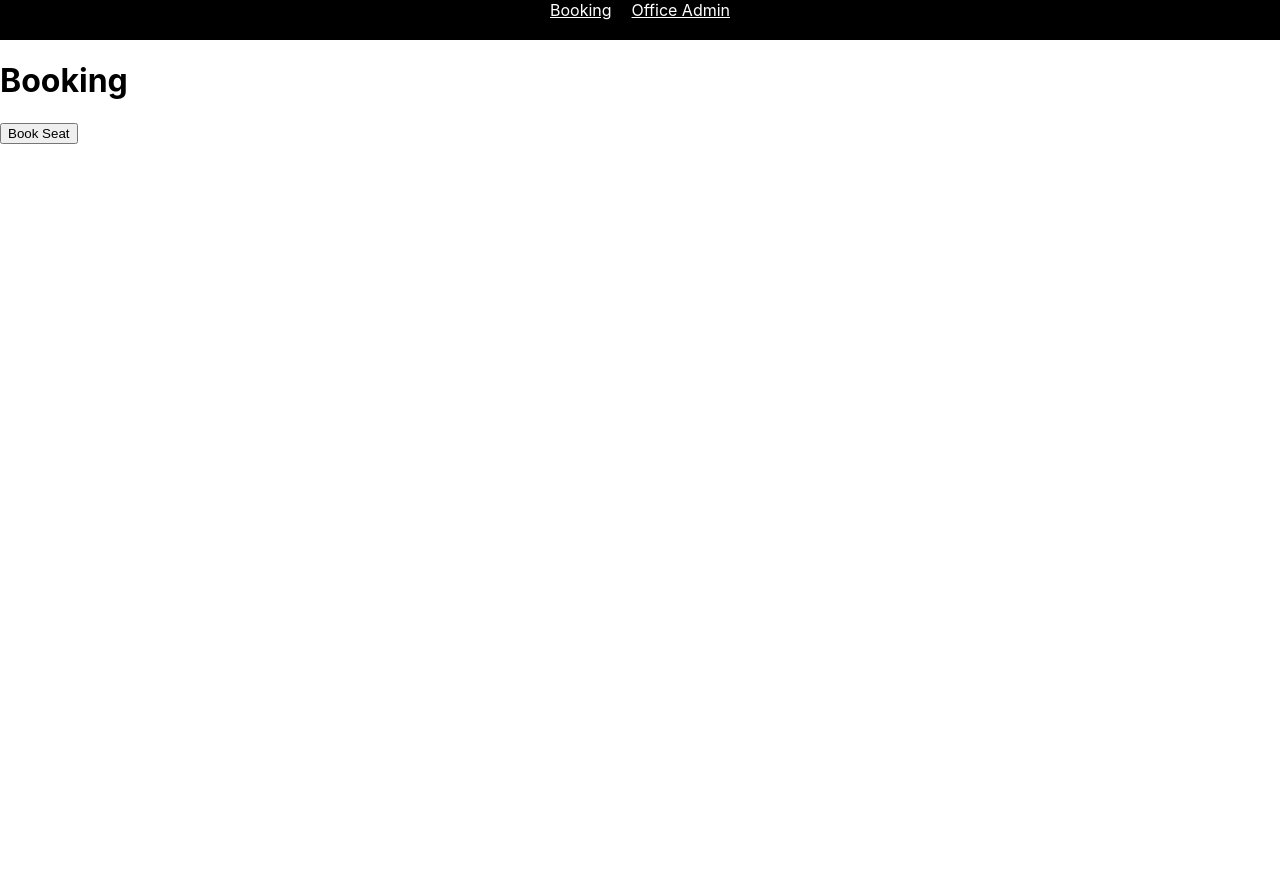
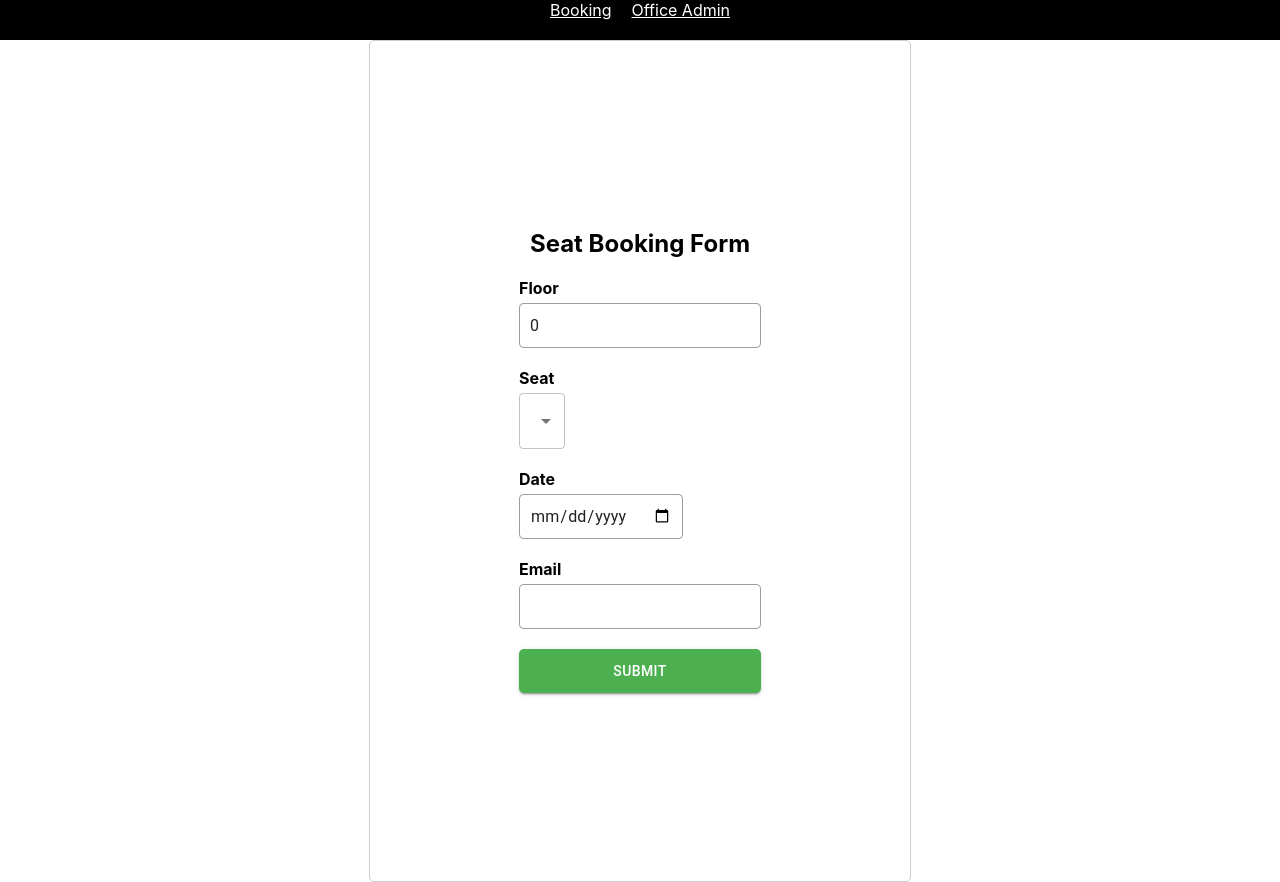
Before and after one commit to tp1088/book-my-seat, a React (Create React App) app: page /booking in a window 1280 px wide. Before the commit the page ends 800 px from the top, so only its background shows below. Built offline with nearby package versions, Linux system fonts and the light colour scheme.

Commit message:
booking form

```diff
--- a/src/App.tsx
+++ b/src/App.tsx
@@ -3,7 +3,7 @@ import logo from './logo.svg';
 import './App.css';
 import { AppHeader } from './components/AppHeader';
 import { Route, Routes } from 'react-router-dom';
-import { Booking } from "./components/Booking"
+import  Booking  from "./components/Booking"
 import { OfficeAdmin } from "./components/OfficeAdmin"
 
 function App() {
--- a/src/components/Booking.tsx
+++ b/src/components/Booking.tsx
@@ -1,10 +1,121 @@
-import { submitBooking } from "../services/seatServices"
+import React, { useState } from 'react';
+import MenuItem from '@mui/material/MenuItem';
+import Select from '@mui/material/Select';
+import { SelectChangeEvent } from '@mui/material/Select';
+import TextField from '@mui/material/TextField';
+import Button from '@mui/material/Button';
+import './BookingScreen.css';
+import { submitBooking } from '../services/seatServices';
 
-export const Booking = ()=>{
-    return (
-        <div>
-            <h1 >Booking</h1>
-            <button onClick={submitBooking}>Book Seat</button>
+export interface SeatBookingFormData {
+  floor: number;
+  seat: string;
+  bookingDate: string;
+  email: string;
+}
+
+const Booking: React.FC = () => {
+  const [formData, setFormData] = useState<SeatBookingFormData>({
+    floor: 0,
+    seat: '',
+    bookingDate: '',
+    email: '',
+  });
+
+  const handleInputChange = (e: React.ChangeEvent<HTMLInputElement>) => {
+    const { name, value } = e.target;
+    setFormData((prevFormData) => ({ ...prevFormData, [name]: value }));
+  };
+
+  const handleSelectChange = (e: SelectChangeEvent<string>) => {
+    const { name, value } = e.target;
+    setFormData((prevFormData) => ({ ...prevFormData, [name]: value }));
+  };
+
+  const handleSubmit = (e: React.FormEvent<HTMLFormElement>) => {
+    e.preventDefault();
+    const emailRegex = /^[^\s@]+@[^\s@]+\.[^\s@]+$/;
+    if (!emailRegex.test(formData.email)) {
+      alert('Please enter a valid email address.');
+      return;
+    }
+
+    submitBooking(formData)
+    alert(
+      `Form submitted successfully!\nFloor: ${formData.floor}\nSeat: ${formData.seat}\nDate: ${formData.bookingDate}\nEmail: ${formData.email}`
+    );
+
+    // Reset the form after successful submission
+    setFormData({
+      floor: 0,
+      seat: 'Select a seat',
+      bookingDate: '',
+      email: '',
+    });
+  };
+
+  return (
+    <div className="container">
+      <h2>Seat Booking Form</h2>
+      <form onSubmit={handleSubmit}>
+        <div className="form-group">
+          <label htmlFor="floor">Floor</label>
+          <TextField
+            type="number"
+            id="floor"
+            name="floor"
+            value={formData.floor}
+            onChange={handleInputChange}
+            required
+            inputProps={{ min: '0' }}
+          />
         </div>
-    )
-}
+        <div className="form-group">
+          <label htmlFor="seat">Seat</label>
+          <Select
+            id="seat"
+            name="seat"
+            value={formData.seat}
+            onChange={handleSelectChange}
+            required
+            label="Seat"
+          >
+            <MenuItem value="" disabled>Select a seat</MenuItem>
+            <MenuItem value="A1">A1</MenuItem>
+            <MenuItem value="A2">A2</MenuItem>
+            <MenuItem value="A3">A3</MenuItem>
+          </Select>
+        </div>
+        <div className="form-group">
+          <label htmlFor="bookingDate">Date</label>
+          <TextField
+            type="date"
+            id="bookingDate"
+            name="bookingDate"
+            value={formData.bookingDate}
+            onChange={handleInputChange}
+            required
+          />
+        </div>
+        <div className="form-group">
+          <label htmlFor="email">Email</label>
+          <TextField
+            type="email"
+            id="email"
+            name="email"
+            value={formData.email}
+            onChange={handleInputChange}
+            required
+          />
+        </div>
+        <div className="form-group">
+          <Button type="submit" variant="contained" color="primary">
+            Submit
+          </Button>
+        </div>
+      </form>
+    </div>
+  );
+};
+
+export default Booking;
--- /dev/null
+++ b/src/components/BookingScreen.css
@@ -0,0 +1,66 @@
+
+.container {
+    max-width: 500px;
+    margin: 0 auto;
+    padding: 20px;
+    border: 1px solid #ccc;
+    border-radius: 5px;
+    display: flex;
+    flex-direction: column; /* Align form fields vertically */
+    align-items: center; /* Center the form fields horizontally */
+    justify-content: center; /* Center the container vertically */
+    min-height: 100vh; /* Set minimum height to fill the viewport */
+  }
+
+  h2 {
+    text-align: center;
+    margin-bottom: 20px;
+  }
+
+  .form-group {
+    margin-bottom: 20px;
+    width: 100%;
+    display: flex;
+    flex-direction: column; /* Align form fields vertically */
+    align-items: flex-start; /* Align labels and fields to the left */
+  }
+
+  label {
+    font-weight: bold;
+    margin-bottom: 5px; /* Add margin below the label */
+  }
+
+  input[type="number"],
+  input[type="date"],
+  input[type="email"],
+  select {
+    width: 100%;
+    padding: 10px;
+    border: 1px solid #ccc;
+    border-radius: 5px;
+  }
+
+  select {
+    cursor: pointer;
+  }
+
+  .helper-text {
+    color: red;
+    font-size: 14px;
+    margin-top: 5px;
+  }
+
+  button[type="submit"] {
+    display: block;
+    width: 100%;
+    padding: 10px;
+    background-color: #4caf50;
+    color: white;
+    border: none;
+    border-radius: 5px;
+    cursor: pointer;
+  }
+
+  button[type="submit"]:hover {
+    background-color: #45a049;
+  }
--- a/src/components/OfficeAdmin.tsx
+++ b/src/components/OfficeAdmin.tsx
@@ -8,7 +8,7 @@ import { fetchCurrentBookings } from "../services/seatServices";
 export const OfficeAdmin = ()=>{
     const [rows, setRows] = React.useState(() => []);
     const columns: GridColDef[] = [
-        { field: 'user', headerName: 'User', width: 150 },
+        { field: 'user', headerName: 'User', width: 250 },
         { field: 'floor', headerName: 'Floor', width: 150 },
         { field: 'seat', headerName: 'Seat', width: 150 },
         { field: 'bookingDate', headerName: 'Booking Date', width: 250 }
@@ -18,7 +18,7 @@ export const OfficeAdmin = ()=>{
     }, [])
     return (
         <div>
-            <h1 >Admin</h1>
+            <h1> Booking Details</h1>
 
             <DataGrid
                 rows={rows}
--- a/src/resources/data.json
+++ b/src/resources/data.json
@@ -1,20 +1,20 @@
 [
     {
-        "id": 1,
+        "id": 0,
         "user": "tpandit",
         "floor": 7,
         "seat": 53,
         "bookingDate": "08/04/2023"
     },
     {
-        "id":2,
+        "id":1,
         "user": "ritkulshresth",
         "floor": 3,
         "seat": 4,
         "bookingDate": "08/01/2023"
     },
     {
-        "id":3,
+        "id":2,
         "user": "bodreddy",
         "floor": 1,
         "seat": 78,
--- a/src/services/seatServices.tsx
+++ b/src/services/seatServices.tsx
@@ -1,11 +1,5 @@
+import { SeatBookingFormData } from '../components/Booking';
 import data from '../resources/data.json'
-
-export interface bookingDetails {
-    user: string,
-    floor: string,
-    seat: string,
-    bookingDate: string
-}
 
 export let bookings :Array<any> = [];
 
@@ -18,7 +12,7 @@ export const fetchCurrentBookings = (): any  => {
     return bookings;
 }
 
-export const submitBooking = (): boolean => {
+export const submitBooking = (form:SeatBookingFormData): boolean => {
     let temp :Array<any> = [];
     bookings.forEach(element => {
         temp.push(element)
@@ -26,7 +20,10 @@ export const submitBooking = (): boolean => {
 
     temp.push({
         "id":bookings.length,
-        "user": "nbdfsjh"+bookings.length
+        "user": form.email,
+        "floor":form.floor,
+        "seat":form.seat,
+        "bookingDate":form.bookingDate
     })
     bookings = temp;
     return true;
```
